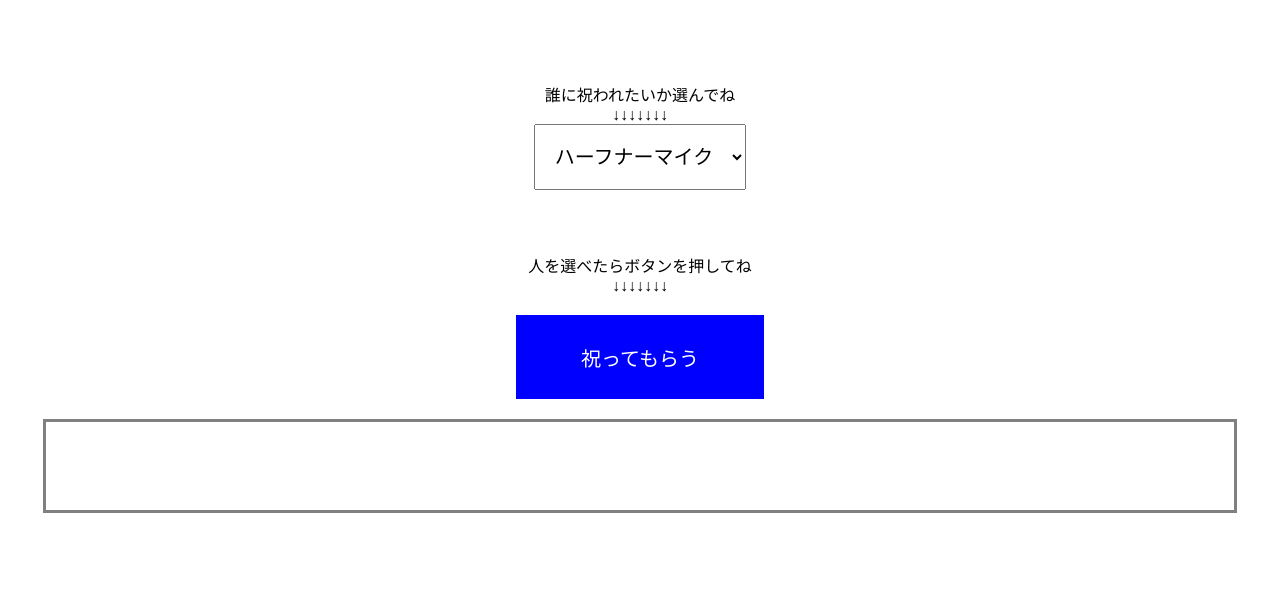
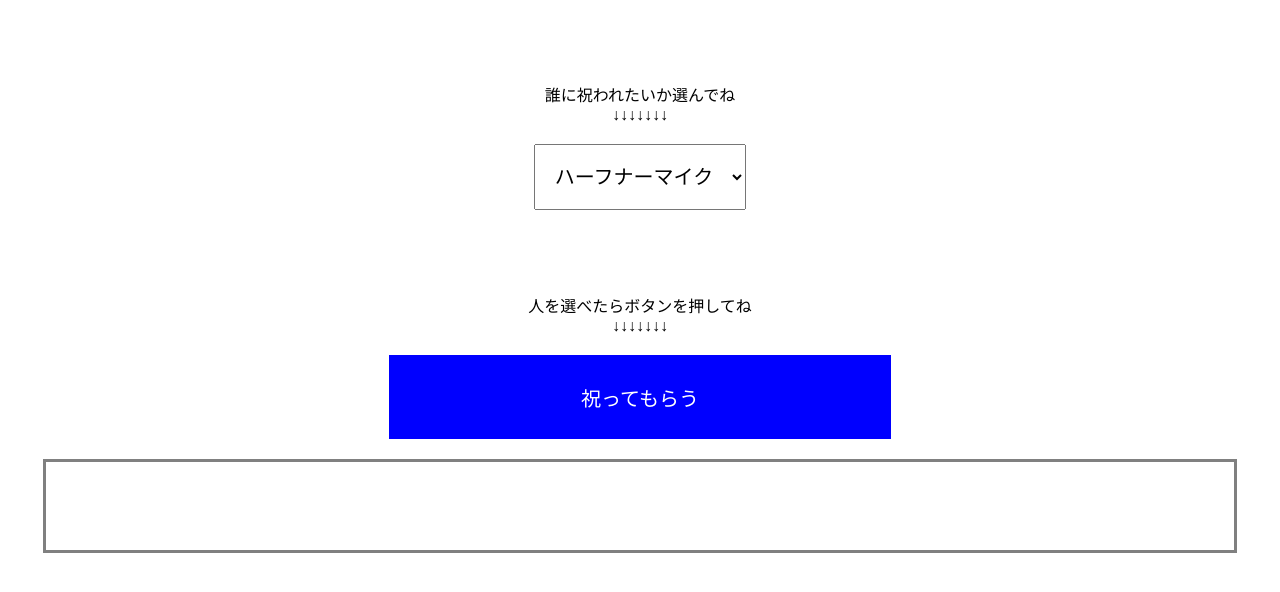
Before and after one commit to siora-men/tkp33rd, a plain HTML site: page index.html in a window 1280 px wide. Shown: the part 70-662 px from the top of the page. Drawn offline with Linux system fonts and the light colour scheme.

Commit message:
Update index.css

```diff
--- a/index.css
+++ b/index.css
@@ -24,7 +24,7 @@
     color: #fff;
     cursor:pointer;
     border:blue 2px solid;
-    padding:2% 5%;
+    padding:2% 15%;
 }
 .go-out:hover{
     background-color:#fff;
@@ -58,7 +58,7 @@ h1{
     text-align:center;
 }
 #imageSelect{
-    margin: 0 auto;
+    margin: 20px auto;
     display: block;
     padding: 20px 5px;
     font-size: 20px;
```
